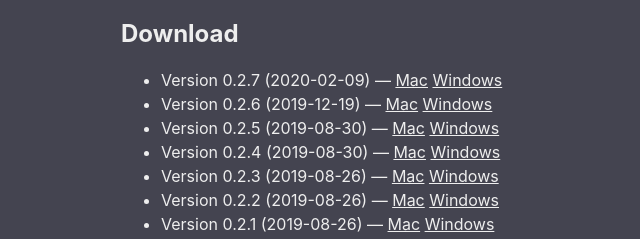
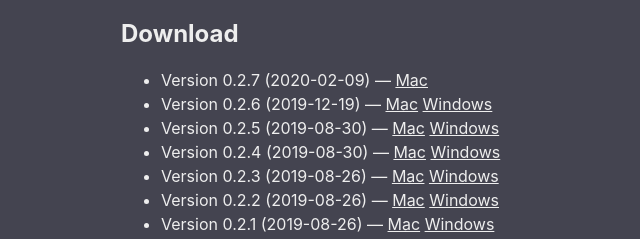
Before and after one commit to gandelve/website, a plain HTML site: page alpha.html in a window 1280 px wide. Shown: the part 430-669 px from the top of the page, 194-834 px from the left. Drawn offline with Linux system fonts and the light colour scheme.

Commit message:
No current Windows version right now.

```diff
--- a/alpha.html
+++ b/alpha.html
@@ -21,7 +21,6 @@
       <li>
         Version 0.2.7 (2020-02-09) —
         <a href="https://storage.cloud.google.com/gandelve/builds/GANDelve-0.2.7-mac.zip">Mac</a>
-        <a href="https://storage.cloud.google.com/gandelve/builds/GANDelve%20Setup%200.2.7.exe">Windows</a>
       </li>
       <li>
         Version 0.2.6 (2019-12-19) —
```
